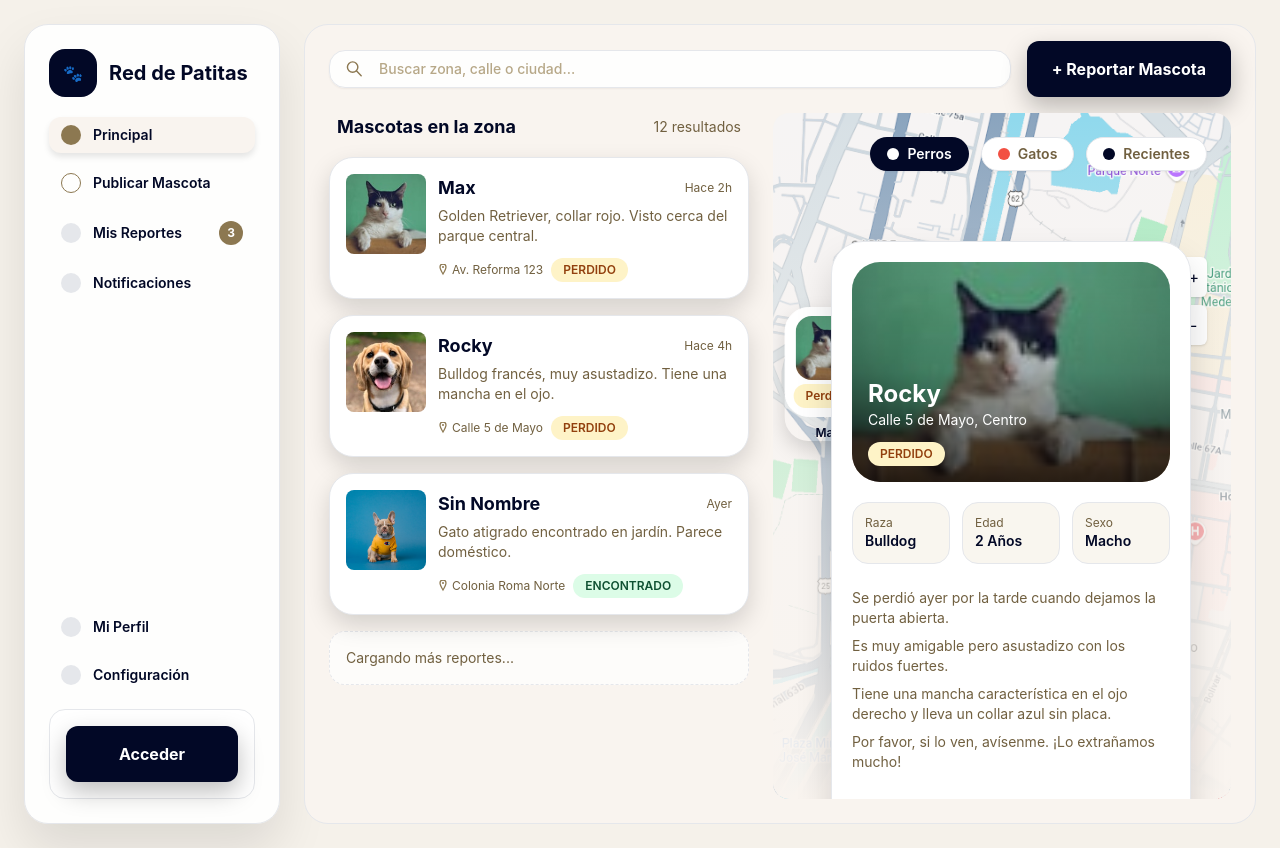
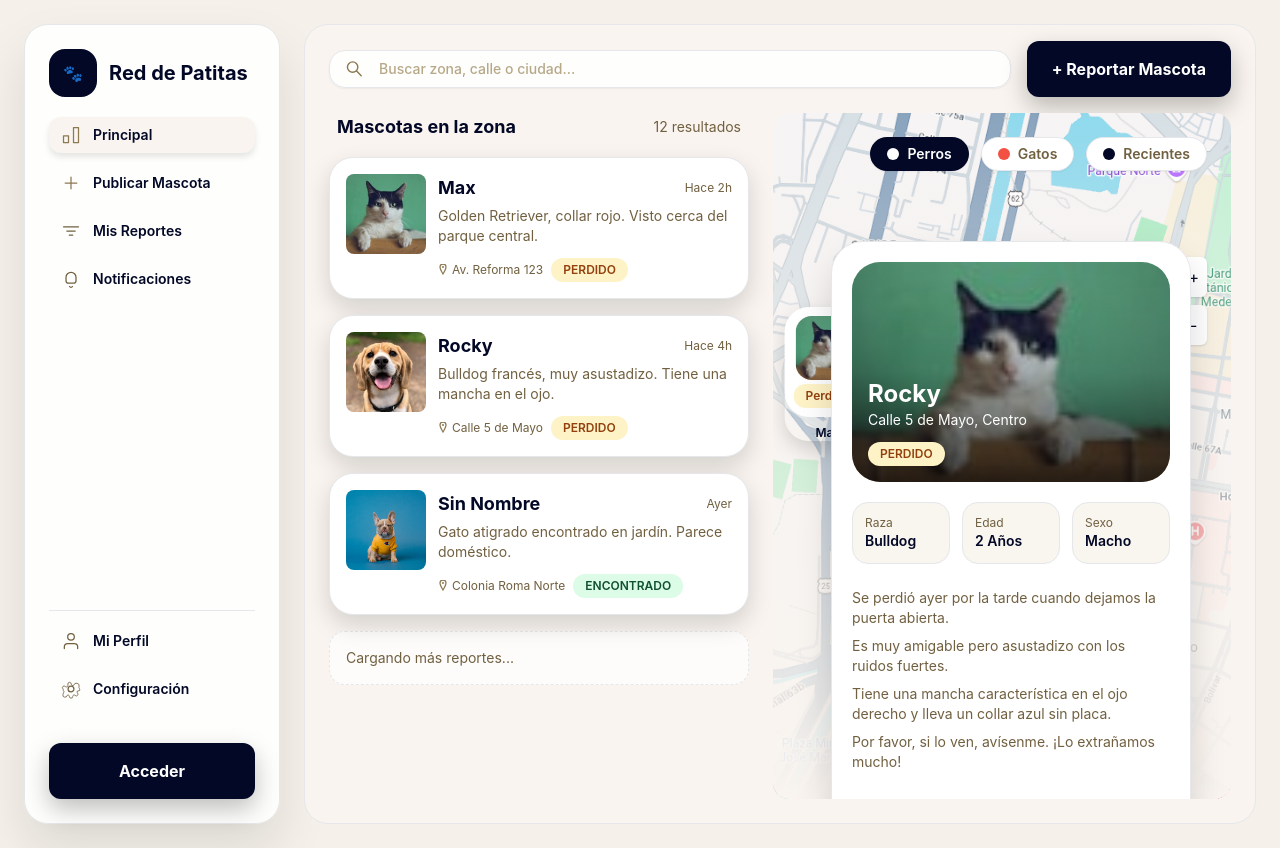
Before and after one commit to Proyecto-Integrador-2026-1/ReddePatitas-Frontend, a React (Vite) app: page / in a window 1280 px wide. Built offline with nearby package versions, Linux system fonts and the light colour scheme.

Commit message:
Corrección barra de búsqueda (HU-04)

```diff
--- a/src/components/ui/SideNav.tsx
+++ b/src/components/ui/SideNav.tsx
@@ -44,9 +44,7 @@ export function SideNav({ items }: SideNavProps) {
       </div>
 
       <div>
-        {/* Caja blanca que agrupa 'Mi Perfil', 'Configuración' y el botón Acceder */}
-        <div className="pt-3">
-          <div className="space-y-3">
+        <div className="pt-3 border-t border-[#e5e7eb] space-y-3">
           {bottomItems.map((item) => (
             <div
               key={item.label}
@@ -65,9 +63,8 @@ export function SideNav({ items }: SideNavProps) {
               )}
             </div>
           ))}
-          </div>
 
-          <div className="mt-4 rounded-2xl bg-white/95 border border-[#e5e7eb] p-4">
+          <div className="pt-6">
             <Link to="/login">
               <Button variant="solid" size="md" className="w-full">
                 Acceder
--- a/src/pages/Principal.tsx
+++ b/src/pages/Principal.tsx
@@ -12,12 +12,59 @@ const assets = {
 };
 
 const navItems = [
-  { label: "Principal", active: true, icon: <span className="h-5 w-5 rounded-full bg-[#8c7851]" /> },
-  { label: "Publicar Mascota", icon: <span className="h-5 w-5 rounded-full border border-[#8c7851]" /> },
-  { label: "Mis Reportes", count: 3, icon: <span className="h-5 w-5 rounded-full bg-[#e5e7eb]" /> },
-  { label: "Notificaciones", icon: <span className="h-5 w-5 rounded-full bg-[#e5e7eb]" /> },
-  { label: "Mi Perfil", icon: <span className="h-5 w-5 rounded-full bg-[#e5e7eb]" /> },
-  { label: "Configuración", icon: <span className="h-5 w-5 rounded-full bg-[#e5e7eb]" /> },
+  {
+    label: "Principal",
+    active: true,
+    icon: (
+      <svg className="h-5 w-5 text-[#8c7851]" viewBox="0 0 24 24" fill="none" xmlns="http://www.w3.org/2000/svg">
+        <path d="M3 13h6v8H3z" stroke="currentColor" strokeWidth="1.5" strokeLinecap="round" strokeLinejoin="round" />
+        <path d="M15 3h6v18h-6z" stroke="currentColor" strokeWidth="1.5" strokeLinecap="round" strokeLinejoin="round" />
+      </svg>
+    ),
+  },
+  {
+    label: "Publicar Mascota",
+    icon: (
+      <svg className="h-5 w-5 text-[#8c7851]" viewBox="0 0 24 24" fill="none" xmlns="http://www.w3.org/2000/svg">
+        <path d="M12 5v14M5 12h14" stroke="currentColor" strokeWidth="1.5" strokeLinecap="round" strokeLinejoin="round" />
+      </svg>
+    ),
+  },
+  {
+    label: "Mis Reportes",
+    icon: (
+      <svg className="h-5 w-5 text-[#716040]" viewBox="0 0 24 24" fill="none" xmlns="http://www.w3.org/2000/svg">
+        <path d="M3 7h18M7 12h10M10 17h4" stroke="currentColor" strokeWidth="1.5" strokeLinecap="round" strokeLinejoin="round" />
+      </svg>
+    ),
+  },
+  {
+    label: "Notificaciones",
+    icon: (
+      <svg className="h-5 w-5 text-[#716040]" viewBox="0 0 24 24" fill="none" xmlns="http://www.w3.org/2000/svg">
+        <path d="M15 17H9a3 3 0 0 1-3-3V10a6 6 0 1 1 12 0v4a3 3 0 0 1-3 3z" stroke="currentColor" strokeWidth="1.5" strokeLinecap="round" strokeLinejoin="round" />
+        <path d="M13.73 21a2 2 0 0 1-3.46 0" stroke="currentColor" strokeWidth="1.5" strokeLinecap="round" strokeLinejoin="round" />
+      </svg>
+    ),
+  },
+  {
+    label: "Mi Perfil",
+    icon: (
+      <svg className="h-5 w-5 text-[#716040]" viewBox="0 0 24 24" fill="none" xmlns="http://www.w3.org/2000/svg">
+        <path d="M20 21v-2a4 4 0 0 0-4-4H8a4 4 0 0 0-4 4v2" stroke="currentColor" strokeWidth="1.5" strokeLinecap="round" strokeLinejoin="round" />
+        <circle cx="12" cy="7" r="4" stroke="currentColor" strokeWidth="1.5" strokeLinecap="round" strokeLinejoin="round" />
+      </svg>
+    ),
+  },
+  {
+    label: "Configuración",
+    icon: (
+      <svg className="h-5 w-5 text-[#716040]" viewBox="0 0 24 24" fill="none" xmlns="http://www.w3.org/2000/svg">
+        <path d="M12 15.5A3.5 3.5 0 1 0 12 8.5a3.5 3.5 0 0 0 0 7z" stroke="currentColor" strokeWidth="1.5" strokeLinecap="round" strokeLinejoin="round" />
+        <path d="M19.4 15a1.65 1.65 0 0 0 .33 1.82l.06.06a2 2 0 1 1-2.83 2.83l-.06-.06a1.65 1.65 0 0 0-1.82-.33 1.65 1.65 0 0 0-1 1.51V21a2 2 0 1 1-4 0v-.09a1.65 1.65 0 0 0-1-1.51 1.65 1.65 0 0 0-1.82.33l-.06.06A2 2 0 1 1 2.3 18.9l.06-.06c.5-.5.57-1.28.26-1.92A1.65 1.65 0 0 0 2.77 14a1.65 1.65 0 0 0-.33-1.82L2.38 11.9A2 2 0 1 1 5.2 9.07l.06.06c.5.5 1.28.57 1.92.26.64-.31 1.09-.95 1.09-1.67V6a2 2 0 1 1 4 0v.09c0 .72.45 1.36 1.09 1.67.64.31 1.42.24 1.92-.26l.06-.06A2 2 0 1 1 21.7 9.1l-.06.06c-.31.64-.24 1.42.26 1.92.6.6.84 1.5.59 2.34z" stroke="currentColor" strokeWidth="1" strokeLinecap="round" strokeLinejoin="round" />
+      </svg>
+    ),
+  },
 ];
 
 const pets: Pet[] = [
```
Also changed, not shown: 4 other files (tests, documents, lock files or other folders). Lines whose indentation alone changed are shown as unchanged.
